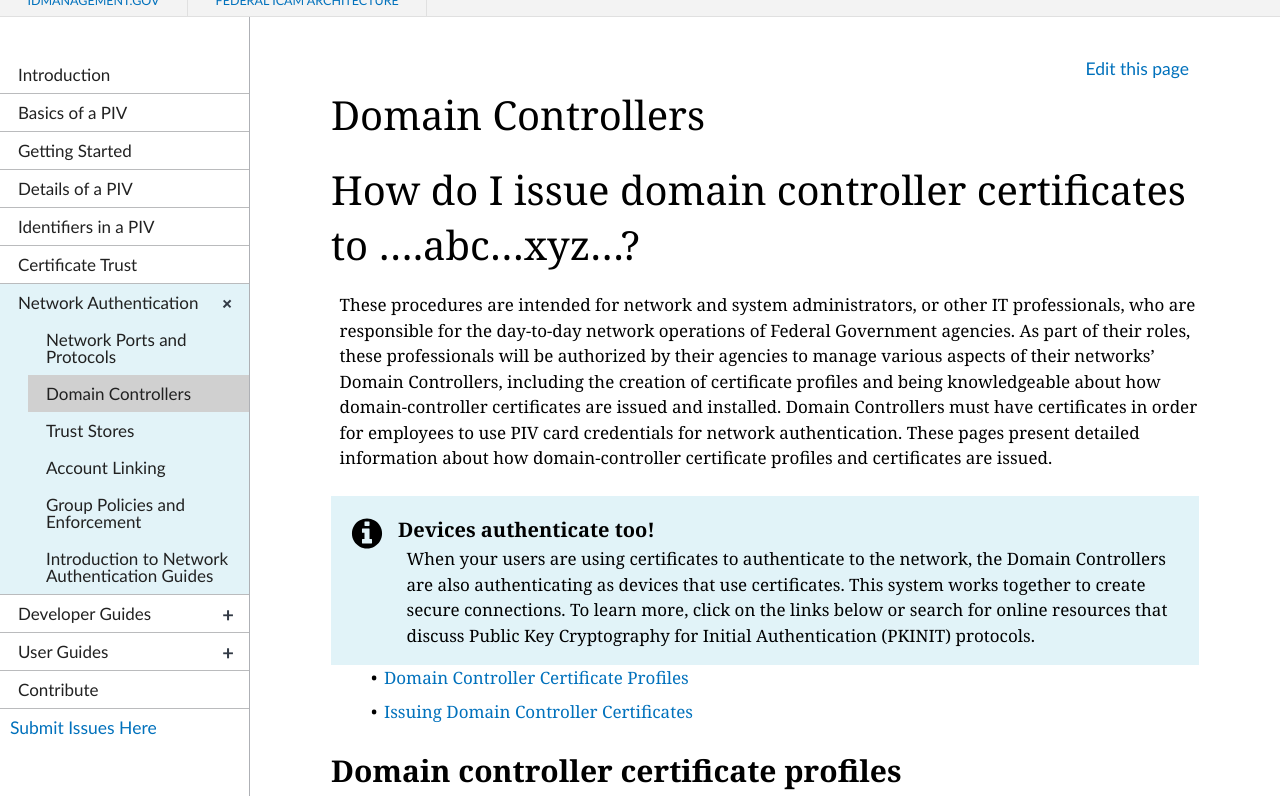
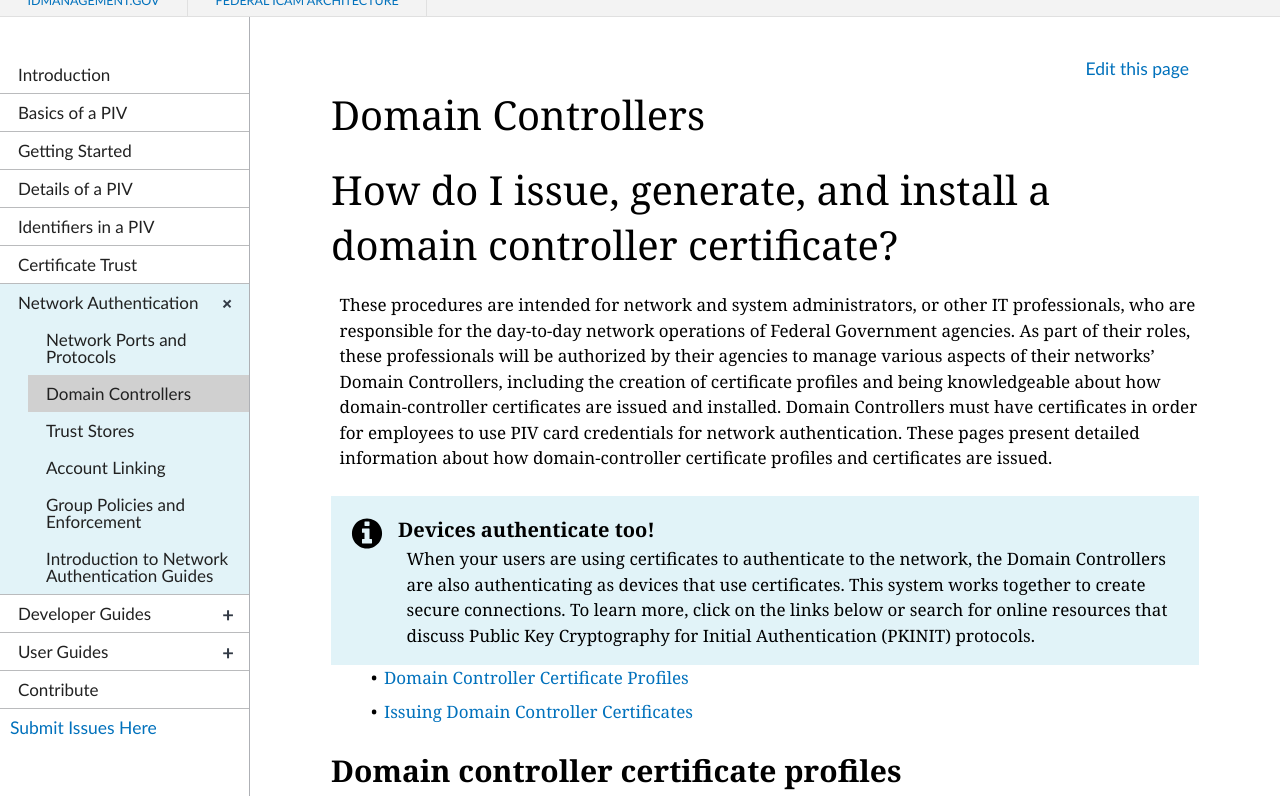
Before and after one commit to GSA/piv-guides, a Jekyll site: the page built from _networkconfig/2_domaincontrollers.md, in a window 1280 px wide and 900 px high, cut to the strip 104-900 px from the top of the window. Built offline with Jekyll 4.4.1, drawn with Linux system fonts in a browser that asks for light colours; nearby versions of some CDN libraries.

Commit message:
Update 2_domaincontrollers.md

```diff
--- a/_networkconfig/2_domaincontrollers.md
+++ b/_networkconfig/2_domaincontrollers.md
@@ -4,7 +4,7 @@ title: Domain Controllers
 collection: networkconfig
 permalink: networkconfig/domaincontrollers/
 ---
-# How do I issue domain controller certificates to ....abc...xyz...?
+# How do I issue, generate, and install a domain controller certificate?
 
 These procedures are intended for network and system administrators, or other IT professionals, who are responsible for the day-to-day network operations of Federal Government agencies. As part of their roles, these professionals will be authorized by their agencies to manage various aspects of their networks' Domain Controllers, including the creation of certificate profiles and being knowledgeable about how domain-controller certificates are issued and installed. Domain Controllers must have certificates in order for employees to use PIV card credentials for network authentication. These pages present detailed information about how domain-controller certificate profiles and certificates are issued.
 
```
